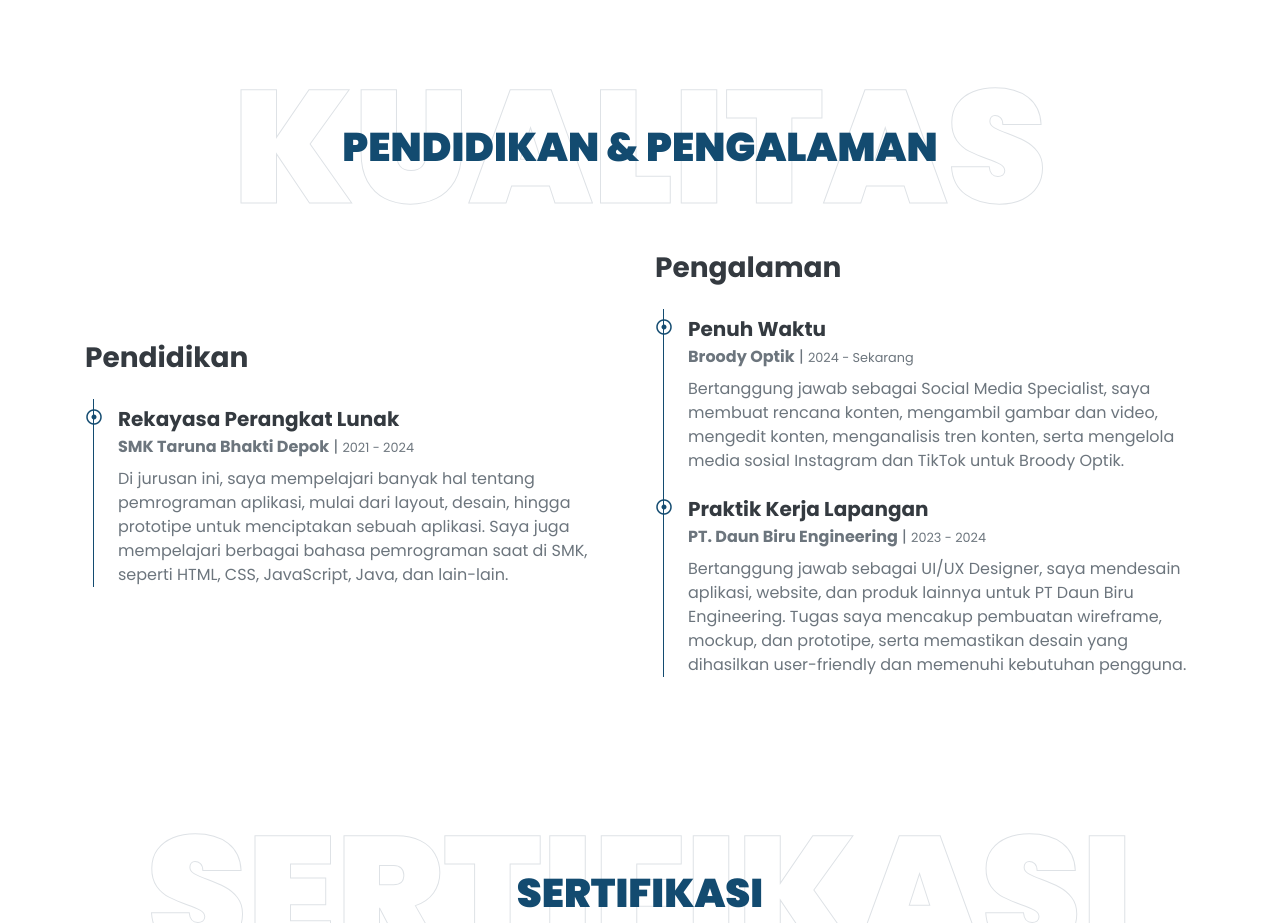
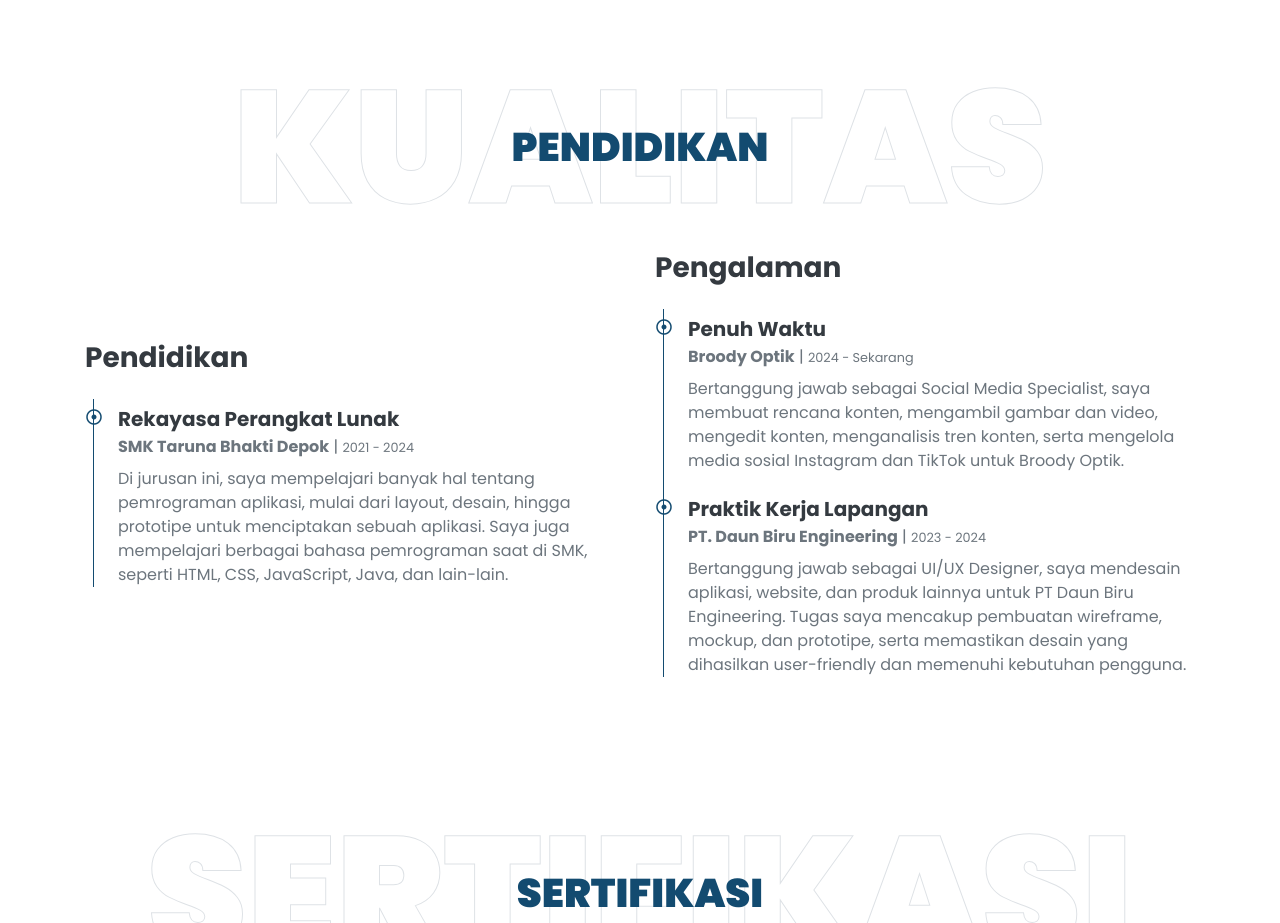
Before and after one commit to sitinurulhomisah/portofolio, a plain HTML site: page index.html in a window 1280 px wide. Shown: the part 1620-2543 px from the top of the page. Drawn offline with nearby package versions, Linux system fonts and the light colour scheme.

Commit message:
Initial commit with portfolio

```diff
--- a/index.html
+++ b/index.html
@@ -108,7 +108,7 @@
         <div class="container">
             <div class="position-relative d-flex align-items-center justify-content-center">
                 <h1 class="display-1 text-uppercase text-white" style="-webkit-text-stroke: 1px #dee2e6;">Kualitas</h1>
-                <h1 class="position-absolute text-uppercase text-primary">Pendidikan & Pengalaman</h1>
+                <h1 class="position-absolute text-uppercase text-primary">Pendidikan</h1>
             </div>
             <div class="row align-items-center">
                 <div class="col-lg-6">
```
